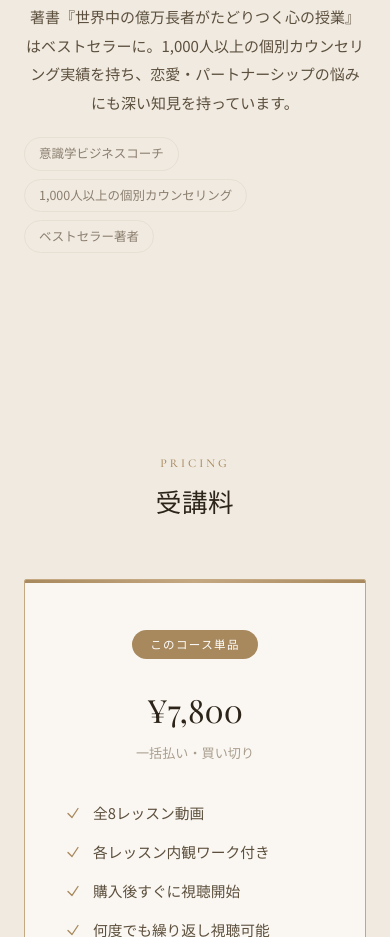
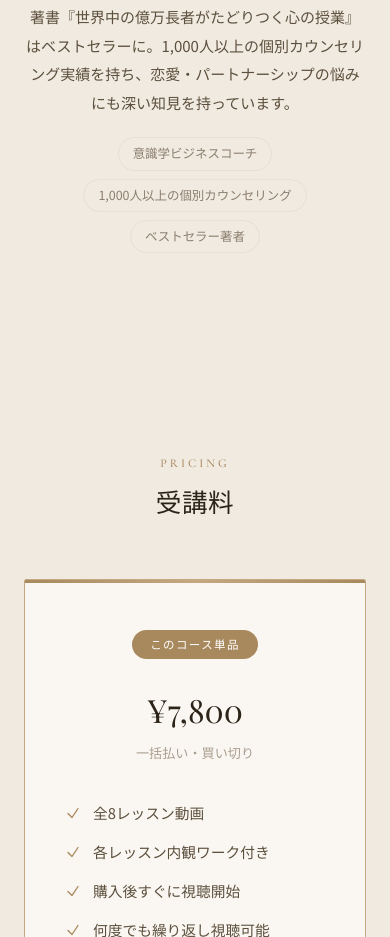
Before and after one commit to overlordforthew/NamiBarden, a website: page public/online-course-1.html in a window 390 px wide. Shown: the part 7489-8426 px from the top of the page. Drawn offline with nearby package versions, Linux system fonts and the light colour scheme; a web font is replaced by a local one.

Commit message:
Ai Chan: update public/online-course-1.html, public/online-course-2.html

```diff
--- a/public/online-course-1.html
+++ b/public/online-course-1.html
@@ -746,6 +746,9 @@ footer {
     height: 350px !important;
     object-position: center 20% !important;
   }
+  .credentials-list {
+    justify-content: center;
+  }
 
   .footer-inner { grid-template-columns: 1fr 1fr; gap: 40px; }
   .footer-col:nth-child(4) { display: none; }
```
Also changed, not shown: public/online-course-2.html (+1 -0 lines).
